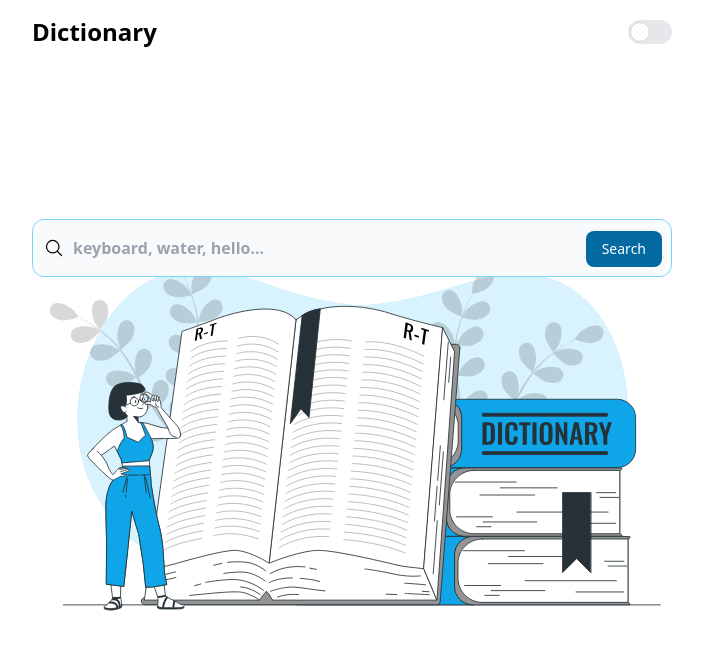
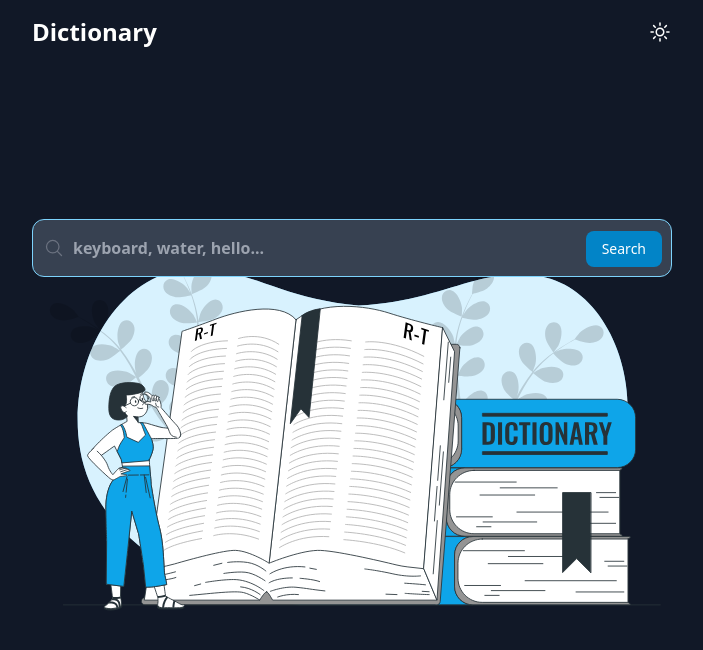
Before and after one commit to facindito/dictionary, a React (Vite) app: page / in a window 1280 px wide. Shown: the top 650 px of the page, without its empty margins (288-991 px from the left). Built offline with nearby package versions, Linux system fonts and the light colour scheme.

Commit message:
feat: add dark/light mode

```diff
--- a/src/App.jsx
+++ b/src/App.jsx
@@ -1,11 +1,23 @@
+import { useState } from 'react'
 import { Header } from './components/Header'
 import { Outlet } from 'react-router-dom'
 
 export function App () {
+  const [darkMode, setDarkMode] = useState(window.localStorage.getItem('theme-mode') || true)
+
+  const handleMode = () => {
+    const newTheme = !darkMode
+    setDarkMode(newTheme)
+    window.localStorage.setItem('theme-mode', newTheme)
+  }
   return (
-    <div className='flex flex-col h-screen max-w-2xl mx-auto'>
-      <Header />
-      <Outlet />
+    <div className={`${darkMode ? 'dark' : ''} `}>
+      <div className='dark:bg-gray-900 dark:text-white transition-colors duration-200 ease-in-out'>
+        <div className='flex flex-col min-h-screen max-w-2xl mx-auto'>
+          <Header darkMode={darkMode} handleClick={handleMode} />
+          <Outlet />
+        </div>
+      </div>
     </div>
   )
 }
--- a/src/components/AudioButton.jsx
+++ b/src/components/AudioButton.jsx
@@ -16,7 +16,7 @@ export function AudioButton ({ src }) {
   return (
     <>
       <audio ref={audioRef} src={src} onEnded={handleAudioEnd} />
-      <button onClick={handleClick} className='p-4 bg-sky-200 rounded-full'>
+      <button onClick={handleClick} className='p-4 bg-sky-200 rounded-full border-2 border-transparent hover:border-sky-500 hover:bg-sky-100'>
         {
           isPlaying
             ? <PauseIcon className='text-sky-500 w-6 h-6' />
--- a/src/components/Header.jsx
+++ b/src/components/Header.jsx
@@ -1,11 +1,14 @@
-export function Header () {
+import { DarkIcon, LightIcon } from './Icons'
+
+export function Header ({ darkMode, handleClick }) {
   return (
     <header className='max-w-2xl w-full mx-auto flex justify-between items-center p-4'>
       <h1 className='font-bold text-2xl'>Dictionary</h1>
-      <label className='relative inline-flex cursor-pointer'>
-        <input type='checkbox' value='' className='sr-only peer' />
-        <div className="w-11 h-6 bg-gray-200 peer-focus:outline-none peer-focus:ring-2 peer-focus:ring-sky-300 dark:peer-focus:ring-sky-800 rounded-full peer dark:bg-gray-700 peer-checked:after:translate-x-full peer-checked:after:border-white after:content-[''] after:absolute after:top-[2px] after:left-[2px] after:bg-white after:border-gray-300 after:border after:rounded-full after:h-5 after:w-5 after:transition-all dark:border-gray-600 peer-checked:bg-sky-600" />
-      </label>
+      <button onClick={handleClick}>
+        {
+          darkMode ? <LightIcon /> : <DarkIcon />
+        }
+      </button>
     </header>
   )
 }
--- a/src/components/Icons.jsx
+++ b/src/components/Icons.jsx
@@ -1,6 +1,6 @@
 export function SearchIcon (props) {
   return (
-    <svg xmlns='http://www.w3.org/2000/svg' fill='none' viewBox='0 0 24 24' strokeWidth={1.5} stroke='currentColor' className='w-5 h-5' {...props}>
+    <svg xmlns='http://www.w3.org/2000/svg' fill='none' viewBox='0 0 24 24' strokeWidth={1.5} stroke='currentColor' {...props}>
       <path strokeLinecap='round' strokeLinejoin='round' d='M21 21l-5.197-5.197m0 0A7.5 7.5 0 105.196 5.196a7.5 7.5 0 0010.607 10.607z' />
     </svg>
   )
@@ -38,3 +38,19 @@ export function LightIcon (props) {
 
   )
 }
+
+export function SorceIcon (props) {
+  return (
+    <svg
+      xmlns='http://www.w3.org/2000/svg'
+      fill='none'
+      viewBox='0 0 24 24'
+      strokeWidth='1.5'
+      stroke='currentColor'
+      className='w-[14px] h-[14px]'
+      {...props}
+    >
+      <path strokeLinecap='round' strokeLinejoin='round' d='M13.5 6H5.25A2.25 2.25 0 003 8.25v10.5A2.25 2.25 0 005.25 21h10.5A2.25 2.25 0 0018 18.75V10.5m-10.5 6L21 3m0 0h-5.25M21 3v5.25' />
+    </svg>
+  )
+}
--- a/src/components/Meaning.jsx
+++ b/src/components/Meaning.jsx
@@ -13,8 +13,8 @@ export function Meaning ({ partOfSpeech, definitions, synonyms, antonyms }) {
           {
             definitions?.map(({ definition, example }, index) => (
               <li key={index} className='list-disc text-sky-500 mb-2'>
-                <p className='text-black'>{definition}</p>
-                {example && <p className='text-black opacity-50'>{example}</p>}
+                <p className='text-black dark:text-white'>{definition}</p>
+                {example && <p className='text-black dark:text-white opacity-50'>{example}</p>}
               </li>
             ))
           }
@@ -50,6 +50,7 @@ export function Meaning ({ partOfSpeech, definitions, synonyms, antonyms }) {
                   <Link
                     key={antonyms + index}
                     to={`/word/${antonyms}`}
+                    className='decoration-solid hover:underline hover:underline-offset-4'
                   >
                     {antonyms}
                   </Link>
--- a/src/components/SearchForm.jsx
+++ b/src/components/SearchForm.jsx
@@ -15,16 +15,16 @@ export function SearchForm (props) {
     setSearch(newSearch)
   }
   return (
-    <form className='p-4' onSubmit={handleSubmit} {...props}>
+    <form className='p-4 ' onSubmit={handleSubmit} {...props}>
       <label htmlFor='default-search' className='mb-2 text-base font-medium text-gray-900 sr-only'>Search</label>
       <div className='relative'>
         <div className='absolute inset-y-0 left-0 flex items-center pl-3 pointer-events-none'>
-          <SearchIcon />
+          <SearchIcon className='w-5 h-5 dark:text-gray-500' />
         </div>
         <input
           type='search'
           id='default-search'
-          className='block w-full p-4 pl-10 text-base text-gray-900 font-semibold border border-sky-300 rounded-xl bg-gray-50 outline-none focus:ring-2 focus:ring-sky-300'
+          className='block w-full p-4 pl-10 text-base text-gray-900 font-semibold border border-sky-300 rounded-xl bg-gray-50 outline-none focus:ring-2 focus:ring-sky-300 dark:bg-gray-700 dark:text-white'
           placeholder='keyboard, water, hello...'
           onChange={handleChange}
           // value={searchParams.get('q')}
--- a/src/components/Word.jsx
+++ b/src/components/Word.jsx
@@ -1,8 +1,8 @@
 import { AudioButton } from './AudioButton'
+import { SorceIcon } from './Icons'
 import { Meaning } from './Meaning'
 
 export function Word ({ word, phonetic, meanings, sourceUrls, us }) {
-  console.log({ phonetic, us })
   return (
     <main className='p-4 flex flex-col gap-6 mb-4'>
       <section>
@@ -30,16 +30,7 @@ export function Word ({ word, phonetic, meanings, sourceUrls, us }) {
           className='decoration-solid hover:text-sky-500 hover:underline flex items-center gap-1'
         >
           {sourceUrls}
-          <svg
-            xmlns='http://www.w3.org/2000/svg'
-            fill='none'
-            viewBox='0 0 24 24'
-            strokeWidth='1.5'
-            stroke='currentColor'
-            className='w-[14px] h-[14px]'
-          >
-            <path strokeLinecap='round' strokeLinejoin='round' d='M13.5 6H5.25A2.25 2.25 0 003 8.25v10.5A2.25 2.25 0 005.25 21h10.5A2.25 2.25 0 0018 18.75V10.5m-10.5 6L21 3m0 0h-5.25M21 3v5.25' />
-          </svg>
+          <SorceIcon />
         </a>
       </section>
     </main>
--- a/tailwind.config.js
+++ b/tailwind.config.js
@@ -4,6 +4,7 @@ export default {
     './index.html',
     './src/**/*.{js,ts,jsx,tsx}'
   ],
+  darkMode: 'class',
   theme: {
     extend: {}
   },
```
